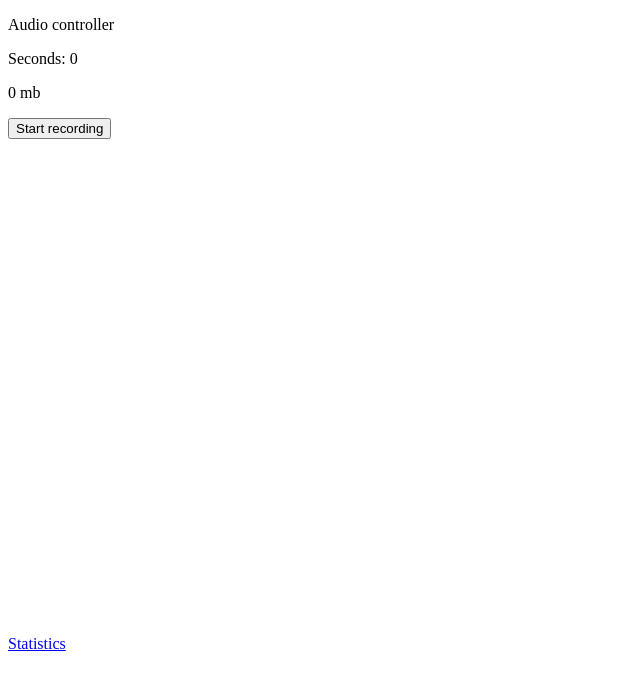
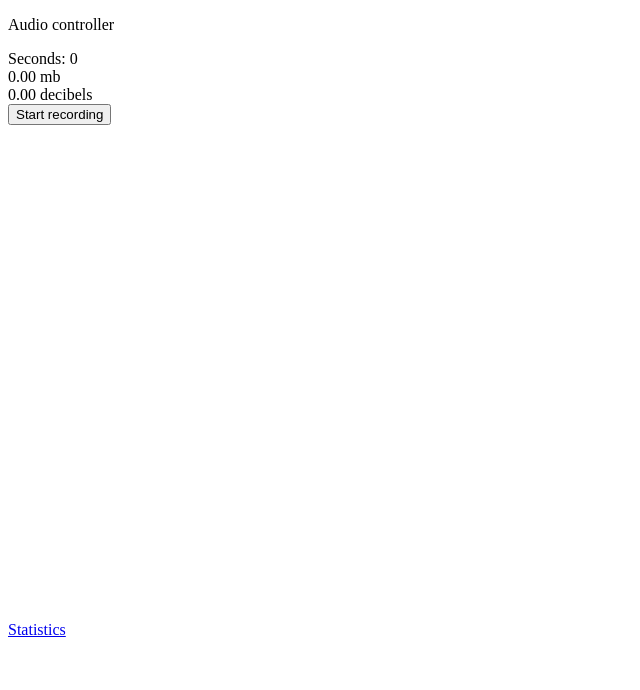
Before and after one commit to vytautassugintas/dog-alone, a Gatsby site: page / in a window 1280 px wide. Shown: the whole page, without its empty margins (0-640 px from the left). Built offline with nearby package versions, Linux system fonts and the light colour scheme; Gatsby itself is replaced by a stand-in of ours; no server answers.

Commit message:
feat: printing decibels

```diff
--- a/src/components/AudioRecorder.js
+++ b/src/components/AudioRecorder.js
@@ -16,9 +16,10 @@ export class AudioRecorder extends Component {
             isRecording: false,
             recorded: false,
             recordingSize: 0,
+            decibels: 0,
         }
 
-        this.dataArray = []
+        this.dataArray = new Uint8Array(FFT)
 
         this.toggleRecording = this.toggleRecording.bind(this)
         this.onSaveAudio = this.onSaveAudio.bind(this)
@@ -33,15 +34,15 @@ export class AudioRecorder extends Component {
 
         this.mediaRecorder.analyser.fftSize = FFT
         this.bufferLength = this.mediaRecorder.analyser.frequencyBinCount
-        this.dataArray = new Uint8Array(this.bufferLength)
 
         this.mediaRecorder.onDataAvailable = () => {
             const { analyser, recordingSize } = this.mediaRecorder
             analyser.getByteTimeDomainData(this.dataArray)
+            const decibels = calculateDecibels(FFT, this.dataArray)
             this.setState(() => ({
                 recordingSize: recordingSize,
+                decibels,
             }))
-            const decibels = calculateDecibels(FFT, this.dataArray)
             this.draw(this.dataArray, this.bufferLength)
         }
 
@@ -120,7 +121,7 @@ export class AudioRecorder extends Component {
     }
 
     render() {
-        const { isRecording, recorded, recordingSize, time } = this.state
+        const { isRecording, recorded, recordingSize, decibels } = this.state
         return (
             <div>
                 <p>Audio controller</p>
@@ -129,7 +130,8 @@ export class AudioRecorder extends Component {
                         this.timerInstanse = instance
                     }}
                 />
-                <p>{recordingSize / 1000000} mb</p>
+                <div>{(recordingSize / 1000000).toFixed(2)} mb</div>
+                <div>{decibels.toFixed(2)} decibels</div>
                 <div style={{ marginBottom: 12 }}>
                     <button onClick={this.toggleRecording}>
                         {isRecording ? 'Stop recording' : 'Start recording'}
```
